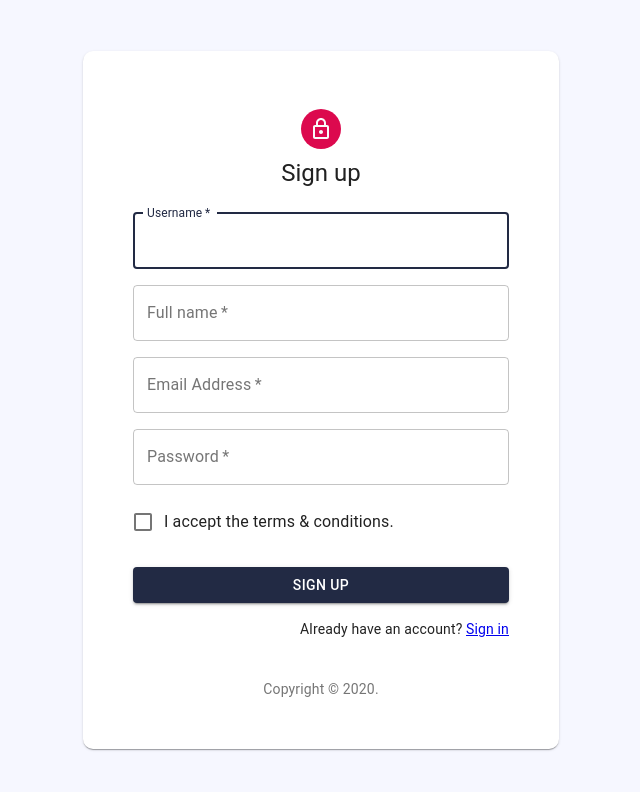
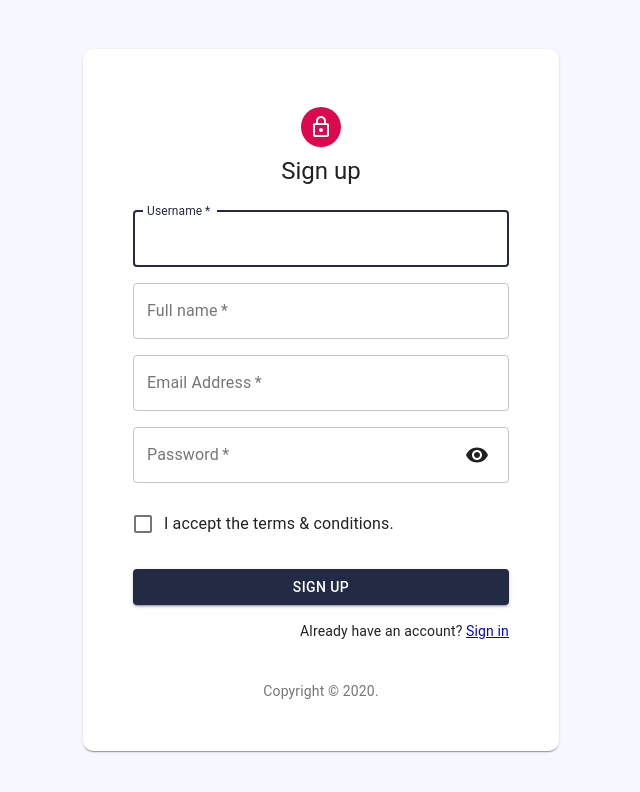
Before and after one commit to sanket238/Data_Recovery_snapshot, a React (Create React App) app in the folder frontend/: page /signup in a window 1280 px wide. Shown: the top 792 px of the page, without its empty margins (319-959 px from the left). Built offline with nearby package versions, Linux system fonts and the light colour scheme.

Commit message:
Visibility icon added to password

```diff
--- a/frontend/src/components/containers/SignUp/SignUp.jsx
+++ b/frontend/src/components/containers/SignUp/SignUp.jsx
@@ -15,6 +15,8 @@ import {
 import LockOutlinedIcon from "@material-ui/icons/LockOutlined";
 import { Link, withRouter, Redirect } from "react-router-dom";
 import { makeStyles } from "@material-ui/core/styles";
+import VisibilityIcon from "@material-ui/icons/Visibility";
+import VisibilityOffIcon from "@material-ui/icons/VisibilityOff";
 import { connect } from "react-redux";
 
 import "./SignUp.css";
@@ -63,6 +65,7 @@ const SignUp = props => {
   const [inputs, setInputs] = useState({});
   const [validatePassword, setValidatePassword] = useState(false);
   const [data, setData] = useState({});
+  const [visible, setVisible] = useState(false);
 
   const handleChange = e => {
     if (e.target.name === "password" && validatePassword) {
@@ -172,10 +175,31 @@ const SignUp = props => {
                     fullWidth
                     name="password"
                     label="Password"
-                    type="password"
+                    type={visible ? "text" : "password"}
                     id="password"
                     autoComplete="current-password"
                   />
+                  <div
+                    style={{
+                      display: "flex",
+                      justifyContent: "flex-end",
+                      marginTop: -60,
+                      zIndex: 1,
+                      padding: 20
+                    }}
+                  >
+                    {!visible ? (
+                      <VisibilityIcon
+                        onClick={() => setVisible(true)}
+                        style={{ zIndex: 1 }}
+                      />
+                    ) : (
+                      <VisibilityOffIcon
+                        onClick={() => setVisible(false)}
+                        style={{ zIndex: 1 }}
+                      />
+                    )}
+                  </div>
                   {validatePassword && (
                     <div style={{ color: "#dc094e", marginTop: 5 }}>
                       Password should contains at lease 8 characters.
```
